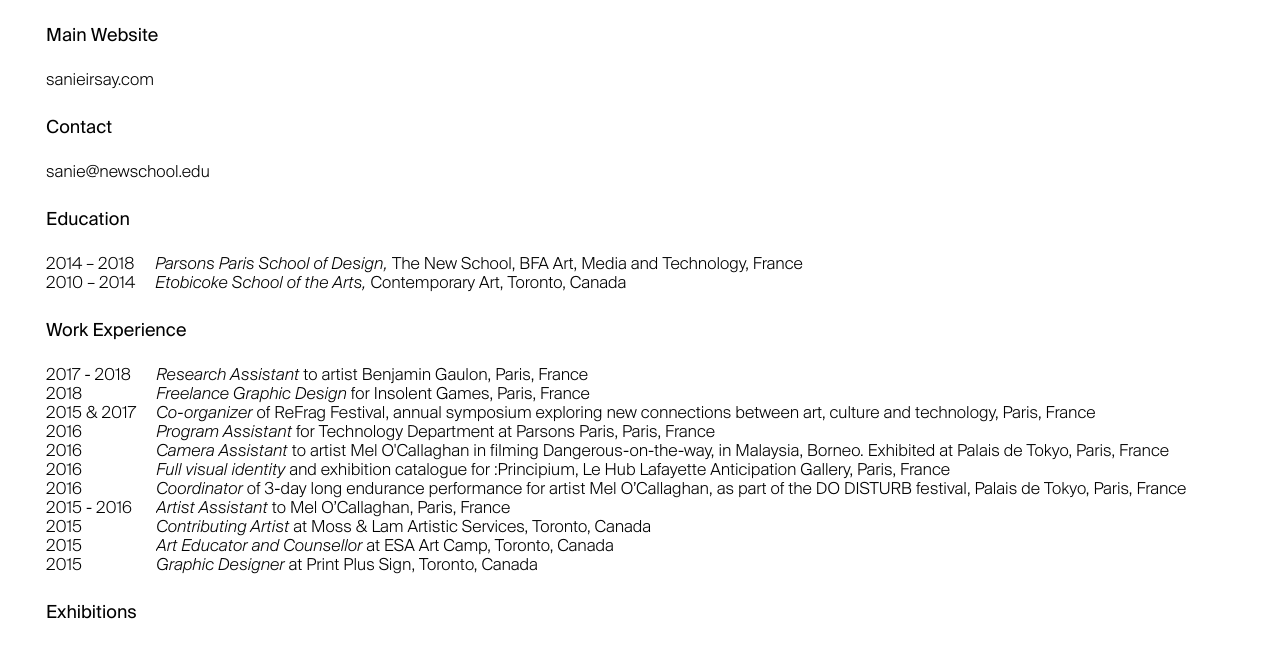
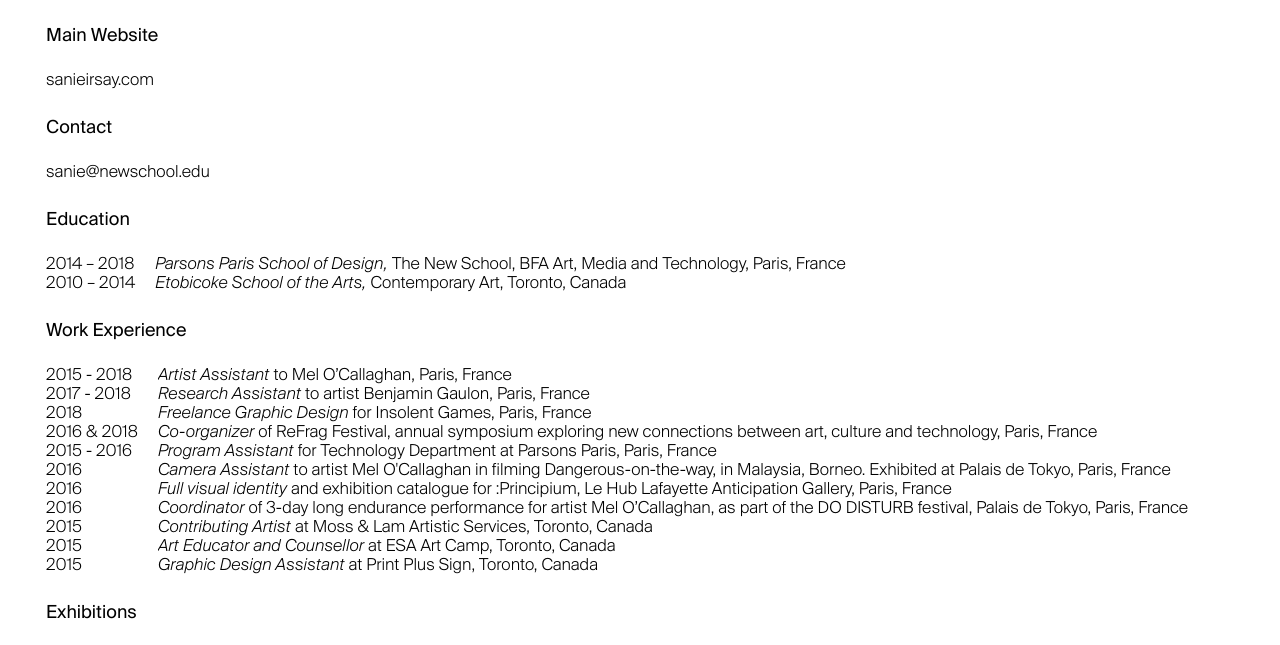
Before and after one commit to sonya-irsay/sonya-irsay.github.io, a plain HTML site: page portfolio/cv.html in a window 1280 px wide. Shown: the part 77-722 px from the top of the page. Drawn offline with Linux system fonts and the light colour scheme.

Commit message:
update contact + cv

```diff
--- a/portfolio/cv.html
+++ b/portfolio/cv.html
@@ -22,8 +22,6 @@
 
 <!-- CONTACT -->
   <div class="contact">
-    <!-- <a><img src="imgs/thumbnails/natura_rerum.jpg">sanie.irsay@gmail.com</a> -->
-    <!-- <a><img src="imgs/thumbnails/field_sketchbook.jpg">sanie.irsay@gmail.com</a> -->
     <h4>Main Website</h4>
     <table><td><a href="../index.html" target="_blank">sanieirsay.com</a></td></table><br />
     <h4>Contact</h4>
@@ -33,7 +31,7 @@
       <tr>
         <td>2014 – 2018</td>
         <td>
-          <em>Parsons Paris School of Design,</em> <a href="https://www.newschool.edu" target="_blank">The New School,</a> BFA Art, Media and Technology, France
+          <em>Parsons Paris School of Design,</em> <a href="https://www.newschool.edu" target="_blank">The New School,</a> BFA Art, Media and Technology, Paris, France
         </td>
       </tr>
       <tr>
@@ -44,6 +42,12 @@
 <!-- /////////////////////////////// -->
     <h4>Work Experience</h4>
     <table>
+      <tr>
+        <td>2015 - 2018</td>
+        <td>
+          <em>Artist Assistant</em> to <a href="http://www.melocallaghan.com/works/" target="_blank">Mel O’Callaghan,</a> Paris, France
+        </td>
+      </tr>
       <tr>
         <td>2017 - 2018</td>
         <td>
@@ -57,13 +61,13 @@
         </td>
       </tr>
       <tr>
-        <td>2015 & 2017</td>
+        <td>2016 & 2018</td>
         <td>
           <em>Co-organizer</em> of <a href="http://refrag.paris" target="_blank">ReFrag Festival,</a> annual symposium exploring new connections between art, culture and technology, Paris, France
         </td>
       </tr>
       <tr>
-        <td>2016</td>
+        <td>2015 - 2016</td>
         <td>
           <em>Program Assistant</em> for Technology Department at Parsons Paris, Paris, France
         </td>
@@ -88,12 +92,6 @@
         </td>
       </tr>
       <tr>
-        <td>2015 - 2016</td>
-        <td>
-          <em>Artist Assistant</em> to <a href="http://www.melocallaghan.com/works/" target="_blank">Mel O’Callaghan,</a> Paris, France
-        </td>
-      </tr>
-      <tr>
         <td>2015</td>
         <td>
           <em>Contributing Artist</em> at <a href="https://www.mossandlam.com" target="_blank">Moss & Lam Artistic Services,</a> Toronto, Canada
@@ -108,7 +106,7 @@
       <tr>
         <td>2015</td>
         <td>
-          <em>Graphic Designer</em> at <a href="http://www.printplussign.ca" target="_blank">Print Plus Sign,</a> Toronto, Canada
+          <em>Graphic Design Assistant</em> at <a href="http://www.printplussign.ca" target="_blank">Print Plus Sign,</a> Toronto, Canada
         </td>
       </tr>
     </table><br />
```
Also changed, not shown: contact.html (+9 -9 lines).
